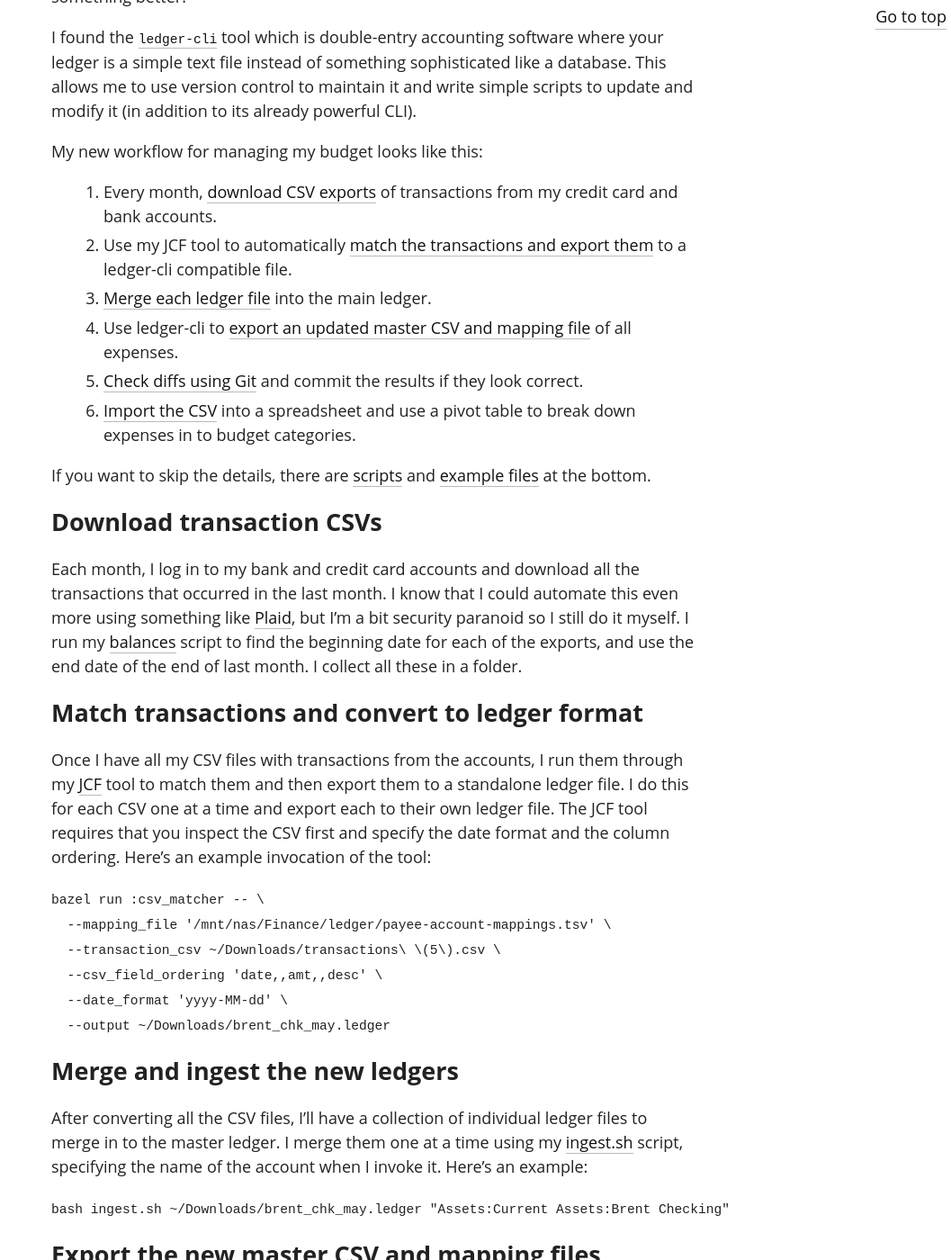
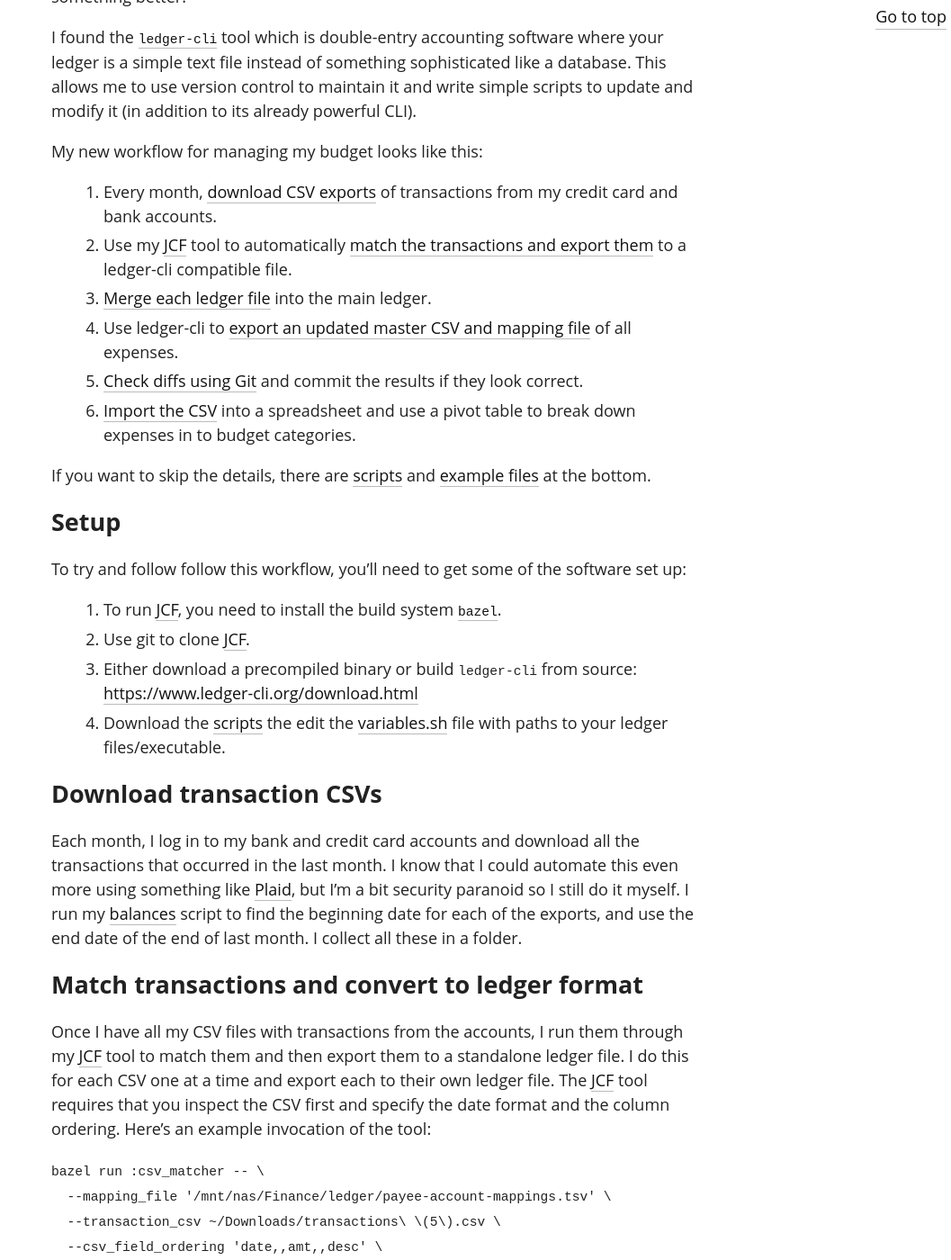
Before and after one commit to brentwalther/brentwalther.github.io, a Jekyll site: the page built from _posts/2020-06-13-personal-finance-automation-with-ledger.md, in a window 1280 px wide and 1400 px high, scrolled down 290 px. Shown: the whole window at 90% size, without its empty margins (223-1280 px from the left). Built offline with Jekyll 4.4.1, drawn with Linux system fonts in a browser that asks for light colours; some web fonts are replaced.

Commit message:
Add some basic setup instructions for the ledger-cli post.

````diff
--- a/_posts/2020-06-13-personal-finance-automation-with-ledger.md
+++ b/_posts/2020-06-13-personal-finance-automation-with-ledger.md
@@ -12,7 +12,7 @@ I found the [`ledger-cli`](https://www.ledger-cli.org/) tool which is double-ent
 My new workflow for managing my budget looks like this:
 
 1. Every month, [download CSV exports](#download-csvs) of transactions from my credit card and bank accounts.
-2. Use my JCF tool to automatically [match the transactions and export them](#match-and-convert) to a ledger-cli compatible file.
+2. Use my [JCF](https://www.github.com/brentwalther/jcf) tool to automatically [match the transactions and export them](#match-and-convert) to a ledger-cli compatible file.
 3. [Merge each ledger file](#merge-and-ingest) into the main ledger.
 4. Use ledger-cli to [export an updated master CSV and mapping file](#export-csv-and-mappings) of all expenses.
 5. [Check diffs using Git](#maintenance-with-git) and commit the results if they look correct.
@@ -20,13 +20,22 @@ My new workflow for managing my budget looks like this:
 
 If you want to skip the details, there are [scripts](#scripts) and [example files](#example-files) at the bottom.
 
+## Setup
+
+To try and follow follow this workflow, you'll need to get some of the software set up:
+
+1. To run [JCF](https://www.github.com/brentwalther/jcf), you need to install the build system [`bazel`](https://docs.bazel.build/versions/3.3.0/getting-started.html).
+2. Use git to clone [JCF](https://www.github.com/brentwalther/jcf).
+3. Either download a precompiled binary or build `ledger-cli` from source: [https://www.ledger-cli.org/download.html](https://www.ledger-cli.org/download.html)
+4. Download the [scripts](#scripts) the edit the [variables.sh](#variables) file with paths to your ledger files/executable.
+
 ## Download transaction CSVs {#download-csvs}
 
 Each month, I log in to my bank and credit card accounts and download all the transactions that occurred in the last month. I know that I could automate this even more using something like [Plaid](https://plaid.com/), but I'm a bit security paranoid so I still do it myself. I run my [balances](#check-balances) script to find the beginning date for each of the exports, and use the end date of the end of last month. I collect all these in a folder.
 
 ## Match transactions and convert to ledger format {#match-and-convert}
 
-Once I have all my CSV files with transactions from the accounts, I run them through my [JCF](https://www.github.com/brentwalther/jcf) tool to match them and then export them to a standalone ledger file. I do this for each CSV one at a time and export each to their own ledger file. The JCF tool requires that you inspect the CSV first and specify the date format and the column ordering. Here's an example invocation of the tool:
+Once I have all my CSV files with transactions from the accounts, I run them through my [JCF](https://www.github.com/brentwalther/jcf) tool to match them and then export them to a standalone ledger file. I do this for each CSV one at a time and export each to their own ledger file. The [JCF](https://www.github.com/brentwalther/jcf) tool requires that you inspect the CSV first and specify the date format and the column ordering. Here's an example invocation of the tool:
 
 ```bash
 bazel run :csv_matcher -- \
@@ -59,7 +68,7 @@ Finally, I use a [pivot table](https://support.google.com/docs/answer/1272900) i
 
 ## Scripts {#scripts}
 
-### Variables
+### Variables {#variables}
 
 I keep paths to all the 'global' variables in a `vars.sh` file to make other scripts easier to produce. I build ledger from source but you can probably download a prebuilt binary too.
 
````
